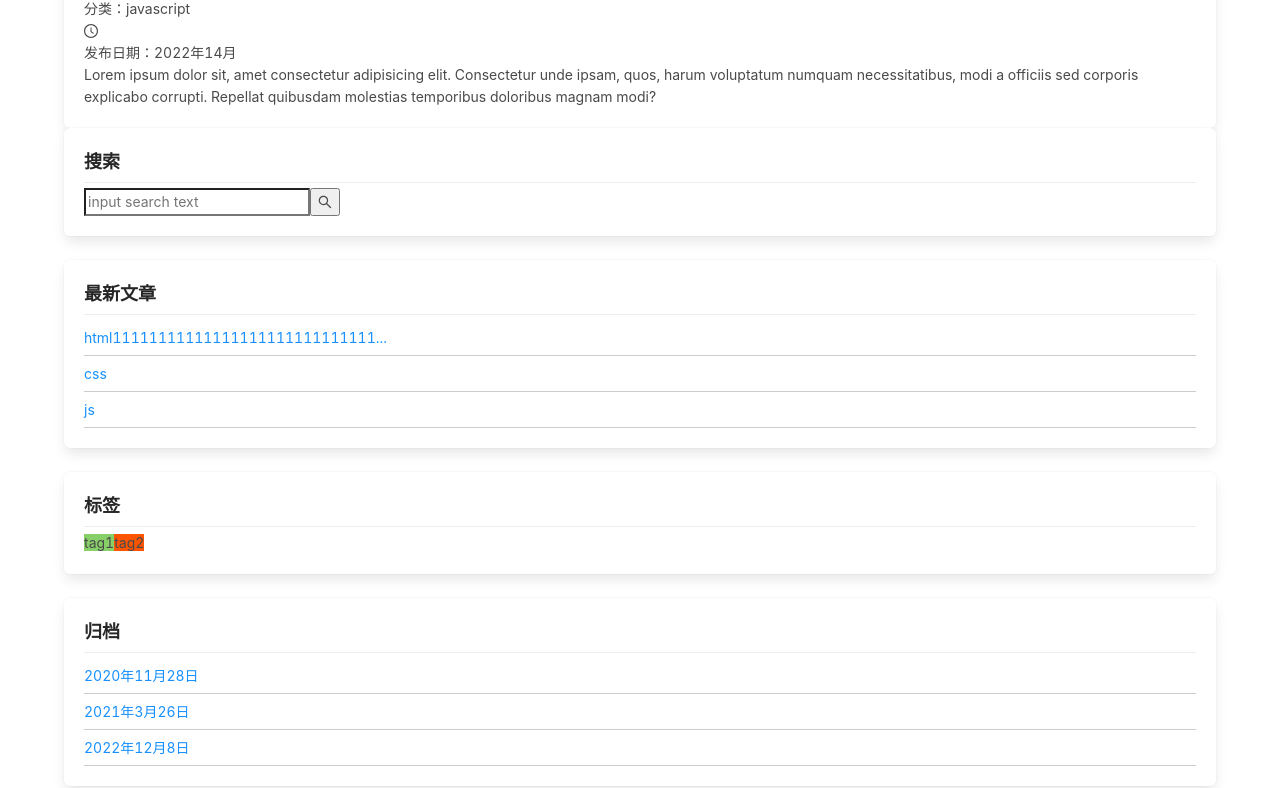
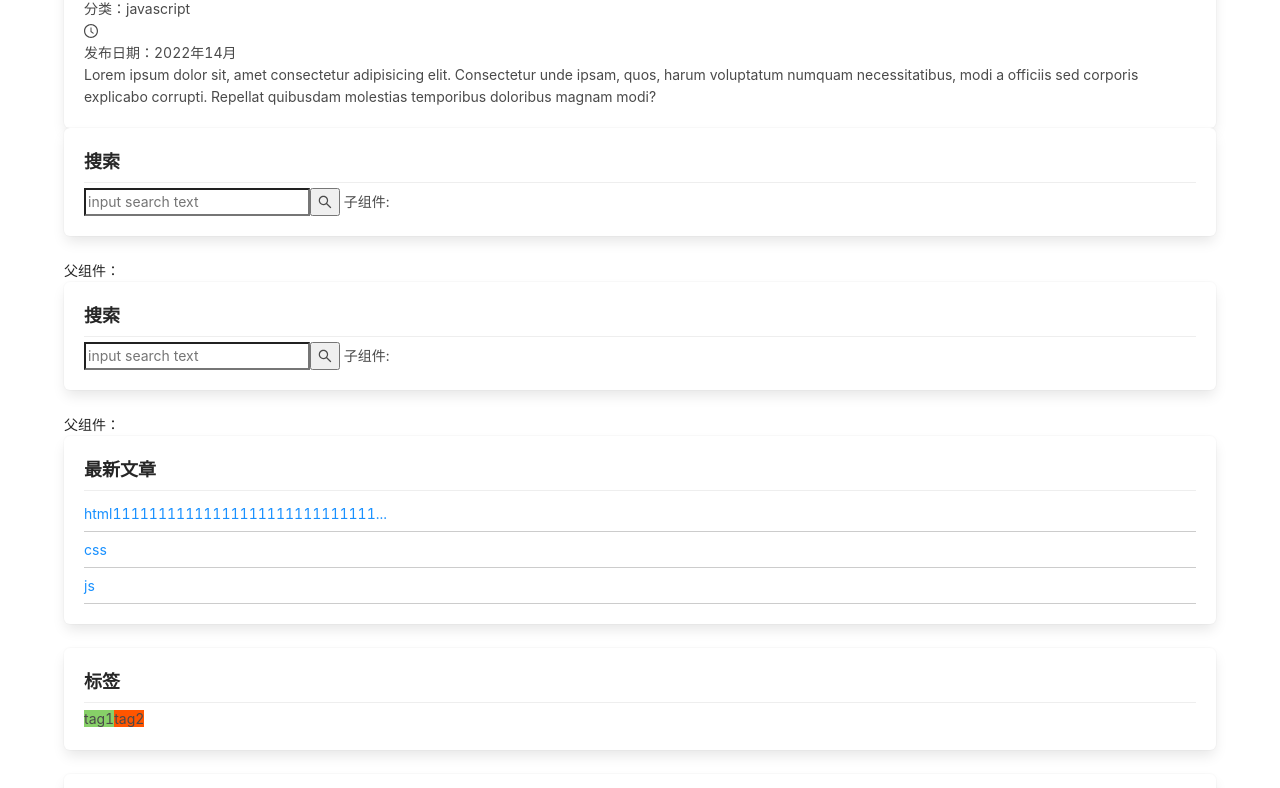
Before and after one commit to inryygy007/vueBlog, a Vue app: page /home in a window 1280 px wide. Shown: the part 2338-3126 px from the top of the page. Built offline with nearby package versions, Linux system fonts and the light colour scheme.

Commit message:
子组件向父组件传值与search组件的进一步封装

```diff
--- a/src/components/AsideBox.vue
+++ b/src/components/AsideBox.vue
@@ -2,7 +2,12 @@
   <aside class="box is-size-5 has-text-weight-semibold">
     <h1 class="side-title">{{ name }}</h1>
     <div class="" v-if="type == 'search'">
-      <a-input-search v-model:value="value" placeholder="input search text" />
+      <a-input-search
+        placeholder="input search text"
+        @search="$emit('someSearch', value)"
+        @change="$emit('update:searchValue', $event.target.value)"
+      />
+      {{ `子组件:${searchValue}` }}
     </div>
 
     <div class="news" v-if="type == 'news' && newsData.length > 0">
@@ -32,7 +37,7 @@
 
 <script setup>
 import { ref } from "vue";
-
+defineEmits(["update:searchValue", "someSearch"]);
 const props = defineProps({
   name: {
     type: String,
@@ -57,6 +62,7 @@ const props = defineProps({
     type: Array,
     default: [],
   },
+  searchValue: "",
 });
 
 const value = ref("");
--- a/src/views/HomeView.vue
+++ b/src/views/HomeView.vue
@@ -37,6 +37,8 @@ const obj = reactive({
     },
   ],
 });
+const searchValue1 = ref("");
+const searchValue2 = ref("");
 
 const newsData = [
   {
@@ -70,6 +72,13 @@ const archiveData = [
   { data: "2021年3月26日" },
   { data: "2022年12月8日" },
 ];
+
+const search1CallBack = () => {
+  console.log("search1CallBack", searchValue1.value);
+};
+const search2CallBack = () => {
+  console.log("search2CallBack", searchValue2.value);
+};
 </script>
 
 <template>
@@ -98,7 +107,21 @@ const archiveData = [
     </a-col>
 
     <a-col :span="6">
-      <aside-box type="search"> </aside-box>
+      <aside-box
+        type="search"
+        @some-search="search1CallBack"
+        v-model:searchValue="searchValue1"
+      >
+      </aside-box>
+      {{ `父组件：${searchValue1}` }}
+      <aside-box
+        type="search"
+        @some-search="search2CallBack"
+        v-model:searchValue="searchValue2"
+      >
+      </aside-box>
+      {{ `父组件：${searchValue2}` }}
+
       <aside-box name="最新文章" type="news" :news-data="newsDataComp"> </aside-box>
       <aside-box name="标签" type="tag" :tags-data="tagsData"> </aside-box>
       <aside-box name="归档" type="archive" :archive-data="archiveData"> </aside-box>
```
